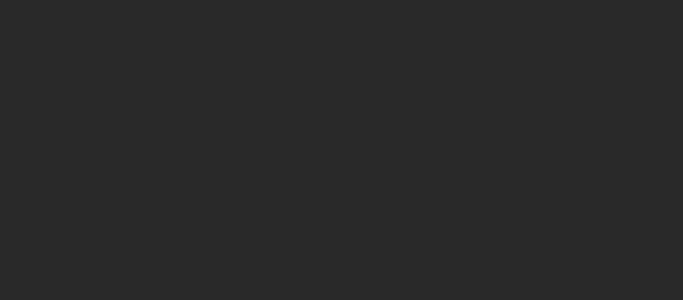
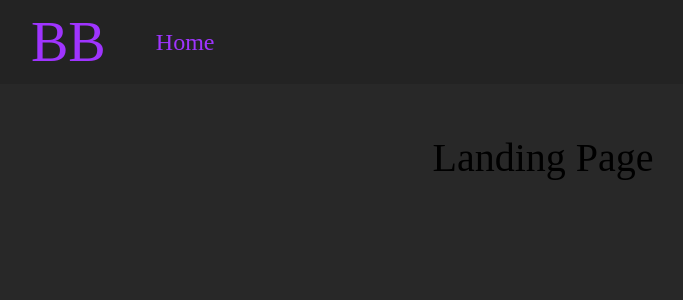
Before and after one commit to saduhub/Backlog-Boss, a React (Vite) app in the folder client/: page / in a window 1280 px wide. Shown: the top 300 px of the page, without its empty margins (97-780 px from the left). Built offline with nearby package versions, Linux system fonts and the light colour scheme.

Commit message:
Added react-router-dom, navbar, initial home and landing components, and favicon

```diff
--- a/client/package.json
+++ b/client/package.json
@@ -11,7 +11,8 @@
   },
   "dependencies": {
     "react": "^18.2.0",
-    "react-dom": "^18.2.0"
+    "react-dom": "^18.2.0",
+    "react-router-dom": "^6.10.0"
   },
   "devDependencies": {
     "@types/react": "^18.2.15",
--- a/client/src/App.jsx
+++ b/client/src/App.jsx
@@ -1,12 +1,26 @@
+// Hooks
+import { Outlet } from 'react-router-dom';
 // import { useState } from 'react'
+// Images
 // import reactLogo from './assets/react.svg'
 // import viteLogo from '/vite.svg'
+// Styles
 import './assets/css/App.css'
+// Components
+import Navbar from './components/Navbar';
+// import Footer from './components/Footer';
 
 function App() {
-  // const [count, setCount] = useState(0)
   return (
     <>
+      {/* Nav Bar */}
+      <Navbar/>
+      {/* Main */}
+      <main className="app-main-container">
+        <Outlet />
+      </main>
+      {/* Footer */}
+      {/* <Footer /> */}
     </>
   )
 }
--- a/client/src/assets/css/App.css
+++ b/client/src/assets/css/App.css
@@ -29,3 +29,7 @@ p, h1, h2, h3, h4, h5, h6 {
 #root, #__next {
     isolation: isolate;
 }
+/* Additional Styles */
+.app-main-container {
+    width: 100%;
+}
--- /dev/null
+++ b/client/src/assets/css/home.css
@@ -0,0 +1,11 @@
+.home-main-section {
+    width: 100%;
+    padding: 0 10%;
+    text-align: center;
+    margin: 8rem auto;
+}
+
+.home-greeting h2 {
+    font-size: 2.5rem;
+    font-weight: 300;
+}
--- /dev/null
+++ b/client/src/assets/css/landing.css
@@ -0,0 +1,11 @@
+.landing-main-section {
+    width: 100%;
+    padding: 0 10%;
+    text-align: center;
+    margin: 8rem auto;
+}
+
+.landing-greeting h2 {
+    font-size: 2.5rem;
+    font-weight: 300;
+}
--- a/client/src/assets/css/navbar.css
+++ b/client/src/assets/css/navbar.css
@@ -0,0 +1,33 @@
+.navbar-header-section {
+    position: fixed;
+    top: 0;
+    left: 0;
+    width: 100%;
+    background-color: rgba(0, 0, 0, 0.1);
+    backdrop-filter: blur(10px);
+    display: flex;
+    justify-content: left;
+    align-items: center;
+    z-index: 1000;
+    padding: 0 10%;
+}
+
+.navbar-logo {
+    font-size: 3.5rem;
+    font-weight: 100;
+    color: #9F34FF;
+    text-decoration: none;
+}
+
+.navbar-container-menu-items {
+    margin-left: 20%;
+    width: 100%;
+}
+
+.navbar-container-menu-items a {
+    font-size: 1.5rem;
+    color: #ffffff;
+    text-decoration: none;
+    font-weight: 350;
+    margin-left: 2rem;
+}
--- a/client/src/components/Navbar.jsx
+++ b/client/src/components/Navbar.jsx
@@ -0,0 +1,39 @@
+// Hooks
+import { useEffect } from 'react'
+import { Link, useLocation } from 'react-router-dom';
+// Styles
+import '../assets/css/navbar.css'
+// Images
+import favicon from '../assets/images/svg/backlogBossIcon.svg'
+
+function loadFavicon() {
+  const link = document.querySelector("link[rel~='icon']");
+  if (link) {
+    link.href = favicon;
+  }
+}
+
+function App() {
+  const location = useLocation();
+  // Add Link to head after component mounts with useEffect hook (side effect).
+  useEffect(() => {
+    loadFavicon();
+  }, []);
+
+  return (
+    <>
+      {/* Header */}
+      <header className="navbar-header-section">
+        <Link to="/" className="navbar-logo">BB</Link>
+        {/* Nav Bar */}
+        <nav className="navbar-navbar">
+          <div className="navbar-container-menu-items">
+            <Link to="/home" style={{ color: location.pathname === '/' ? '#9F34FF' : '#ffffff','--item': '0' }}>Home</Link>
+          </div>
+        </nav>
+      </header>
+    </>
+  )
+}
+
+export default App
--- a/client/src/main.jsx
+++ b/client/src/main.jsx
@@ -1,9 +1,21 @@
-import React from 'react'
 import ReactDOM from 'react-dom/client'
+import { createBrowserRouter, RouterProvider } from 'react-router-dom';
+// Components
 import App from './App.jsx'
+import Home from './pages/Home';
+import Landing from './pages/Landing';
+
+const router = createBrowserRouter([
+  {
+    path: '/',
+    element: <App />,
+    children: [
+      { index: true, element: <Landing /> },
+      { path: 'Home', element: <Home /> },
+    ],
+  },
+]);
 
 ReactDOM.createRoot(document.getElementById('root')).render(
-  <React.StrictMode>
-    <App />
-  </React.StrictMode>,
+  <RouterProvider router={router} />
 )
--- /dev/null
+++ b/client/src/pages/Home.jsx
@@ -0,0 +1,13 @@
+import '../assets/css/home.css';
+
+function Home() {
+    return (
+      <section className="home-main-section">
+          <div className="home-greeting">
+              <h2>Home Page</h2>
+          </div>
+      </section>
+    );
+}
+
+export default Home;
--- a/client/src/pages/Landing.jsx
+++ b/client/src/pages/Landing.jsx
@@ -0,0 +1,13 @@
+import '../assets/css/landing.css';
+
+function Landing() {
+    return (
+      <section className="landing-main-section">
+          <div className="landing-greeting">
+              <h2>Landing Page</h2>
+          </div>
+      </section>
+    );
+}
+
+export default Landing;
```
Also changed, not shown: client/src/assets/images/svg/backlogBossIcon.svg (added).
